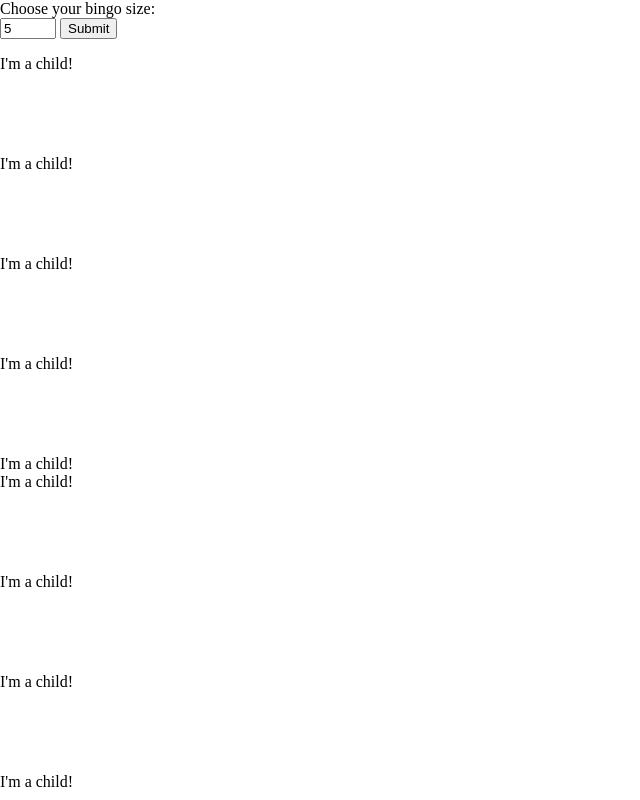
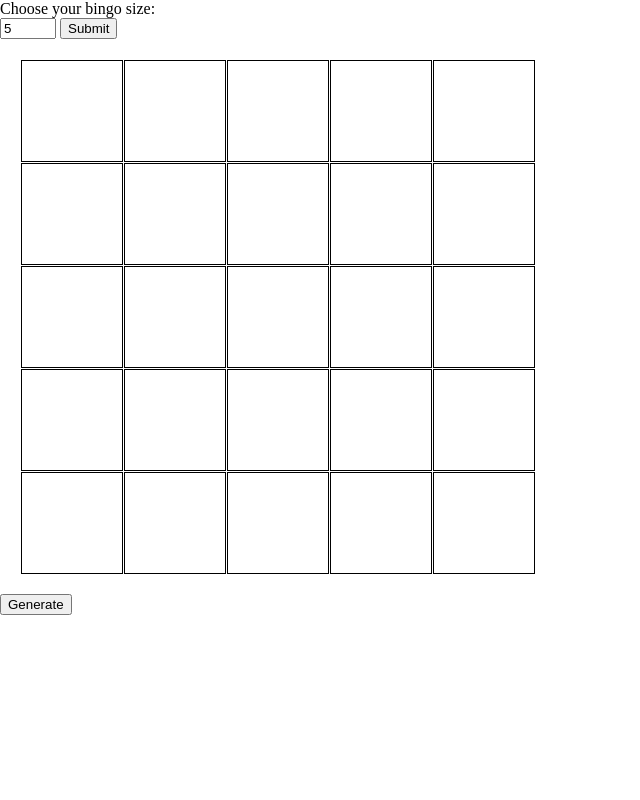
Before and after one commit to MuhenderRaj/bingo-generator, a plain HTML site: page index.html in a window 1280 px wide. Both pictures are taken after typing "5" into the empty fields and a click on the input "Submit". Shown: the top 800 px of the page, without its empty margins (0-640 px from the left). Drawn offline with Linux system fonts and the light colour scheme.

Commit message:
some styling, saving bingo text into array, attempts encoding
Co-authored-by: MuhenderRaj <rkmr02@gmail.com>

```diff
--- a/app.css
+++ b/app.css
@@ -1,15 +1,29 @@
 body{
     margin: 0;
 }
-.bingo-grid{
-    display:grid
+
+#bingo-grid{
+    display:grid;
+    /* border: 1px solid black; */
+    margin: 20px;
 }
 
 .bingo-grid-element{
     width:100px;
     height:100px;
-}
+    border: 1px solid black;
+    margin: 0.5px;
+    text-align: center;
+ }
+
+ textarea{
+    width: 100%;
+    height: 100%;
+    resize: none;
+    border: none;
+    outline: none;
+ }
 
 .bingo-grid-row{
-    width: 100%;
+    display: flex;
 }
--- a/index.html
+++ b/index.html
@@ -16,8 +16,9 @@
                 <input type="submit" value="Submit"/>
             </form>
         </div>
-        <div id="bingo-grid">
-
+        <div id="bingo-grid"></div>
+        <div>
+            <button onclick="generateBingo();return false" type="submit">Generate</button>
         </div>
     </body>
 </html>
--- a/script.js
+++ b/script.js
@@ -1,19 +1,58 @@
-function createBingo(){
-    var size = document.getElementById("bingo-size").value;
-    var child = document.createElement("div");
-    child.innerText = "I'm a child!";
+function createBingo() {
+    window.size = document.getElementById("bingo-size").value;
 
     var grid = document.getElementById("bingo-grid");
     grid.querySelectorAll('*').forEach(n => n.remove());
-    for( let i =0 ; i < size; i++){
+
+    var id = 0;
+
+    for(let i = 0; i < size; i++) {
         var row = document.createElement("div");
-        child.setAttribute("class", "bingo-grid-row");
-        for(let j = 0; j < size; j++){
+        row.setAttribute("class", "bingo-grid-row");
+        for(let j = 0; j < size; j++) {
             var child = document.createElement("div");
-            child.innerText = "I'm a child!";
+            var text = document.createElement("textarea");
+            text.setAttribute("id", "element-" + id);
+            // child.innerText = "I'm a child!";
             child.setAttribute("class", "bingo-grid-element");
+            child.appendChild(text);
             row.appendChild(child);
+            id++;
         }
         grid.appendChild(row);
     }
 }
+
+function generateBingo() {
+
+    var bingoitems = [];
+
+    for(let i = 0; i < window.size*window.size; i++){
+        var item = document.getElementById("element-" + i).value;
+        bingoitems.push(item);
+    }
+
+    shuffle(bingoitems);
+
+    generateURL(bingoitems);
+    // console.log(bingoitems);
+}
+
+function shuffle(array) {
+    var currentIndex = array.length,  randomIndex;
+    while (0 !== currentIndex) {
+      randomIndex = Math.floor(Math.random() * currentIndex);
+      currentIndex--;
+      [array[currentIndex], array[randomIndex]] = [
+        array[randomIndex], array[currentIndex]];
+    }
+    return array;
+}
+
+function generateURL(bingoitems) {
+    var bingotext = "?" + bingoitems.reduce((acc, val, index) => {
+        return acc + "name-" + index + "=" + encodeURI(val) + "&";
+    }, "");
+    console.log(bingotext);
+    return bingotext;
+}
```
